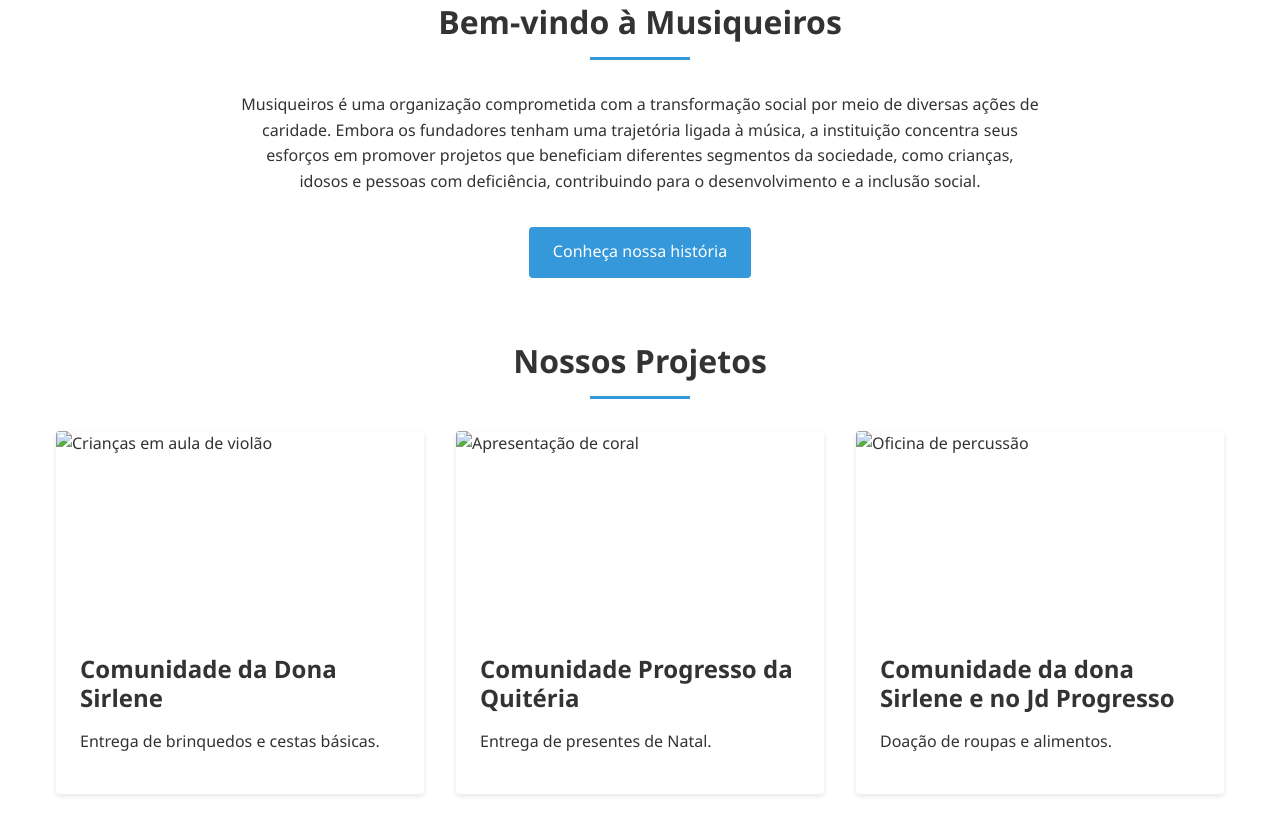
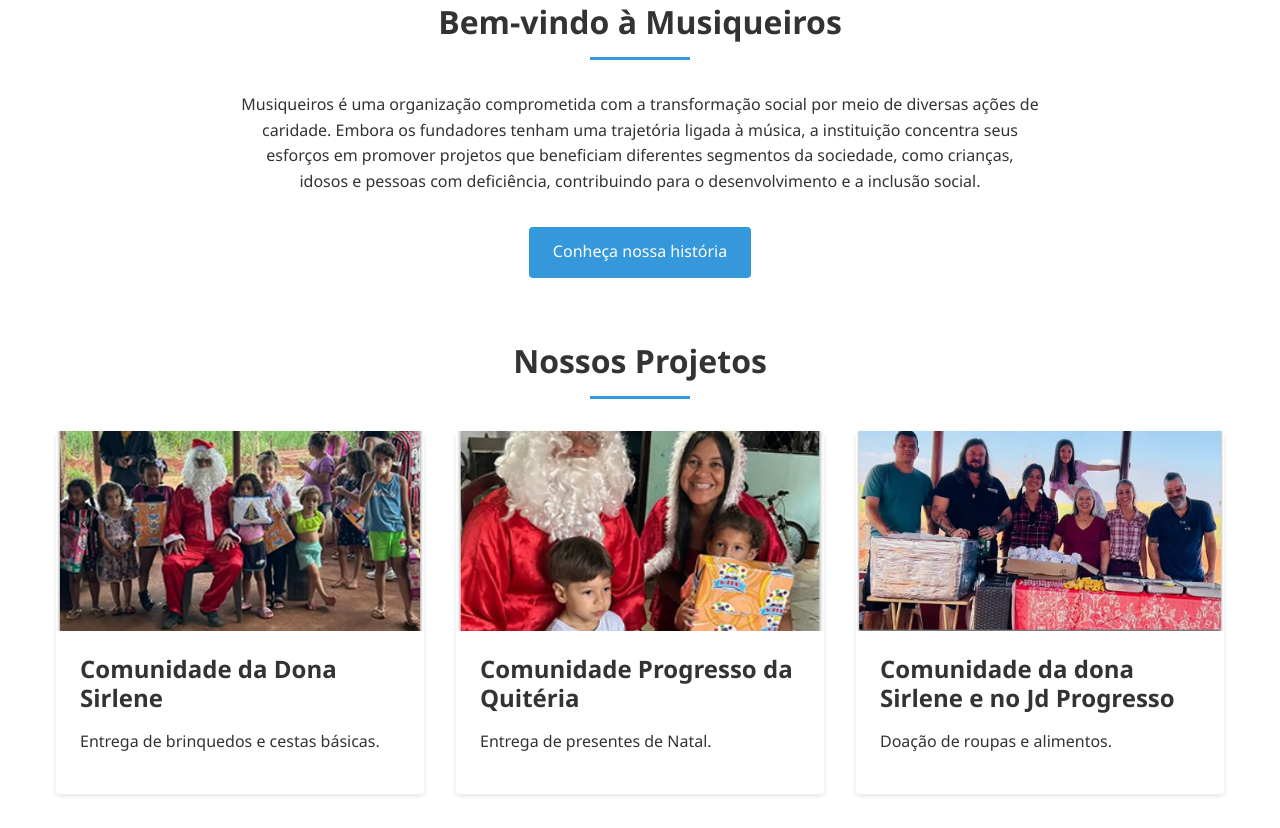
Before and after one commit to VitorDalpino/Musiqueiros, a plain HTML site: page pratextIV/index.html in a window 1280 px wide. Shown: the part 427-1255 px from the top of the page. Drawn offline with Linux system fonts and the light colour scheme.

Commit message:
feat: commit
commit

commit

```diff
--- a/pratextIV/index.html
+++ b/pratextIV/index.html
@@ -64,7 +64,7 @@
         <div class="cards-container">
           <article class="card">
             <img
-              src="placeholder-projeto1.jpg"
+              src="images/Ações/image 1.png"
               alt="Crianças em aula de violão"
               class="card-img"
             />
@@ -75,7 +75,7 @@
           </article>
           <article class="card">
             <img
-              src="placeholder-projeto2.jpg"
+              src="images/Ações/image 2.png"
               alt="Apresentação de coral"
               class="card-img"
             />
@@ -86,7 +86,7 @@
           </article>
           <article class="card">
             <img
-              src="placeholder-projeto3.jpg"
+              src="images/Ações/image 3.png"
               alt="Oficina de percussão"
               class="card-img"
             />
```
Also changed, not shown: pratextIV/images/Ações/image 1.png (added), pratextIV/images/Ações/image 2.png (added), pratextIV/images/Ações/image 3.png (added).
